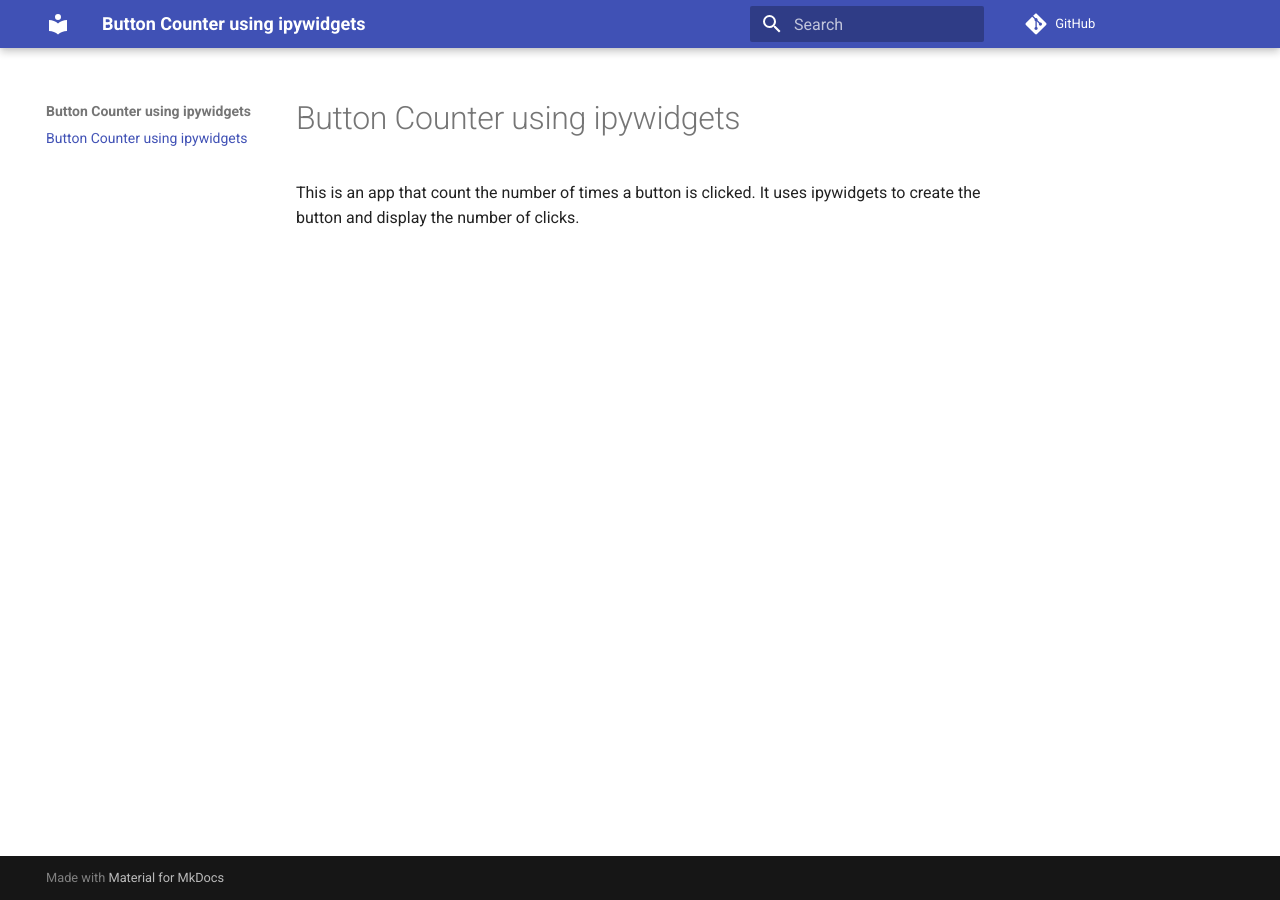
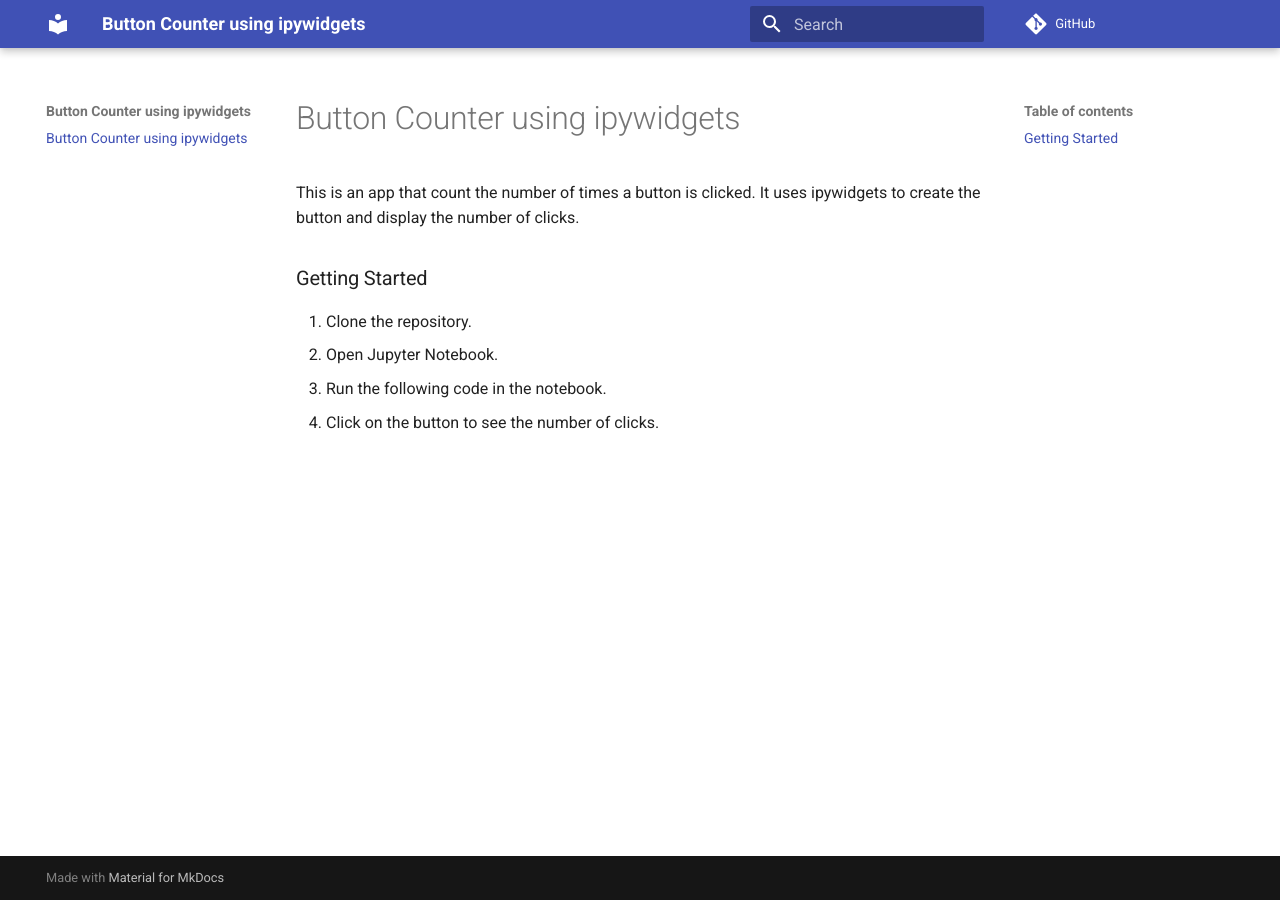
Before and after one commit to lulunac27a/ipywidgets-button-counter, an MkDocs documentation site: the page built from docs/index.md, in a window 1280 px wide. Built offline with MkDocs 1.6.1 and Material for MkDocs 9.7.7, drawn with Linux system fonts in a browser that asks for light colours; comment, search, counter and statistics services are not loaded.

Commit message:
Add getting started steps

```diff
--- a/docs/index.md
+++ b/docs/index.md
@@ -1,3 +1,10 @@
 # Button Counter using ipywidgets
 
 This is an app that count the number of times a button is clicked. It uses ipywidgets to create the button and display the number of clicks.
+
+### Getting Started
+
+1. Clone the repository.
+2. Open Jupyter Notebook.
+3. Run the following code in the notebook.
+4. Click on the button to see the number of clicks.
```
Also changed, not shown: README.md (+7 -0 lines).
